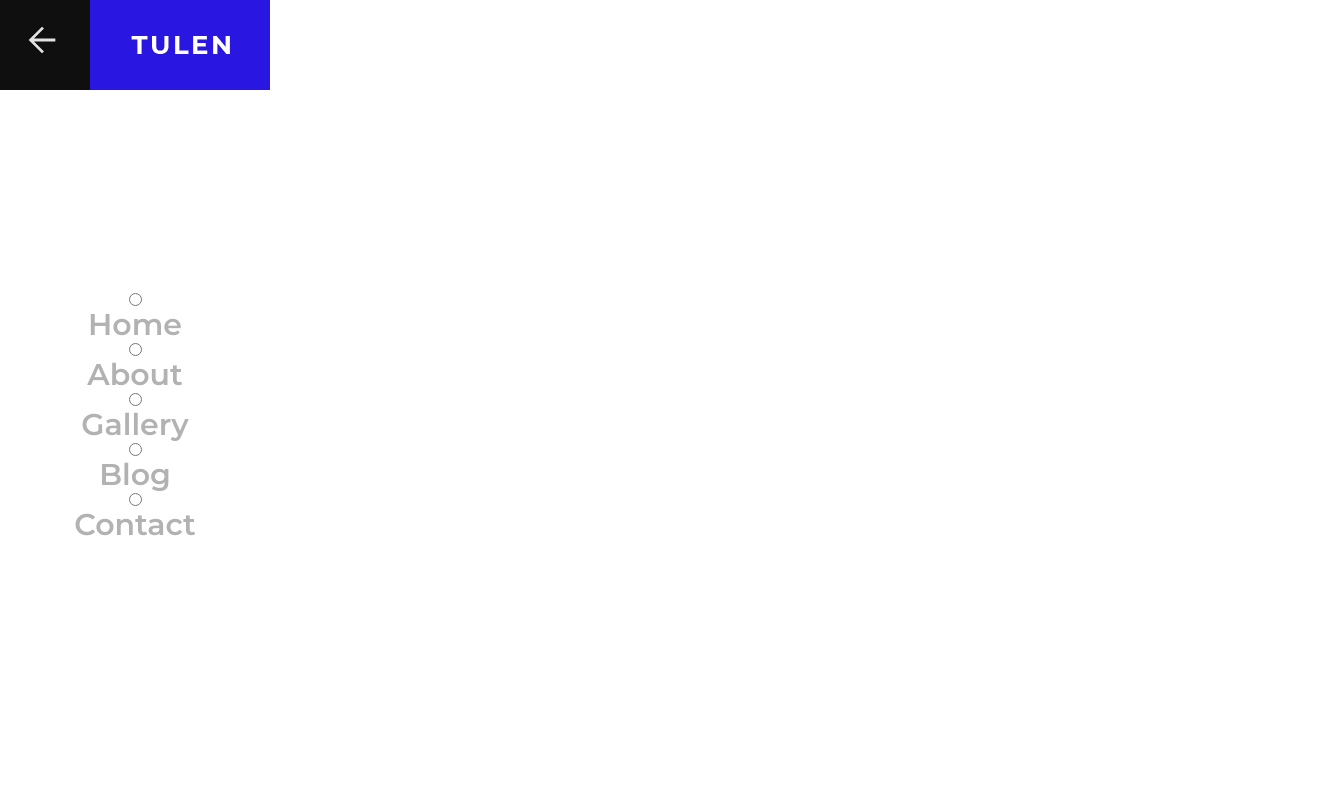
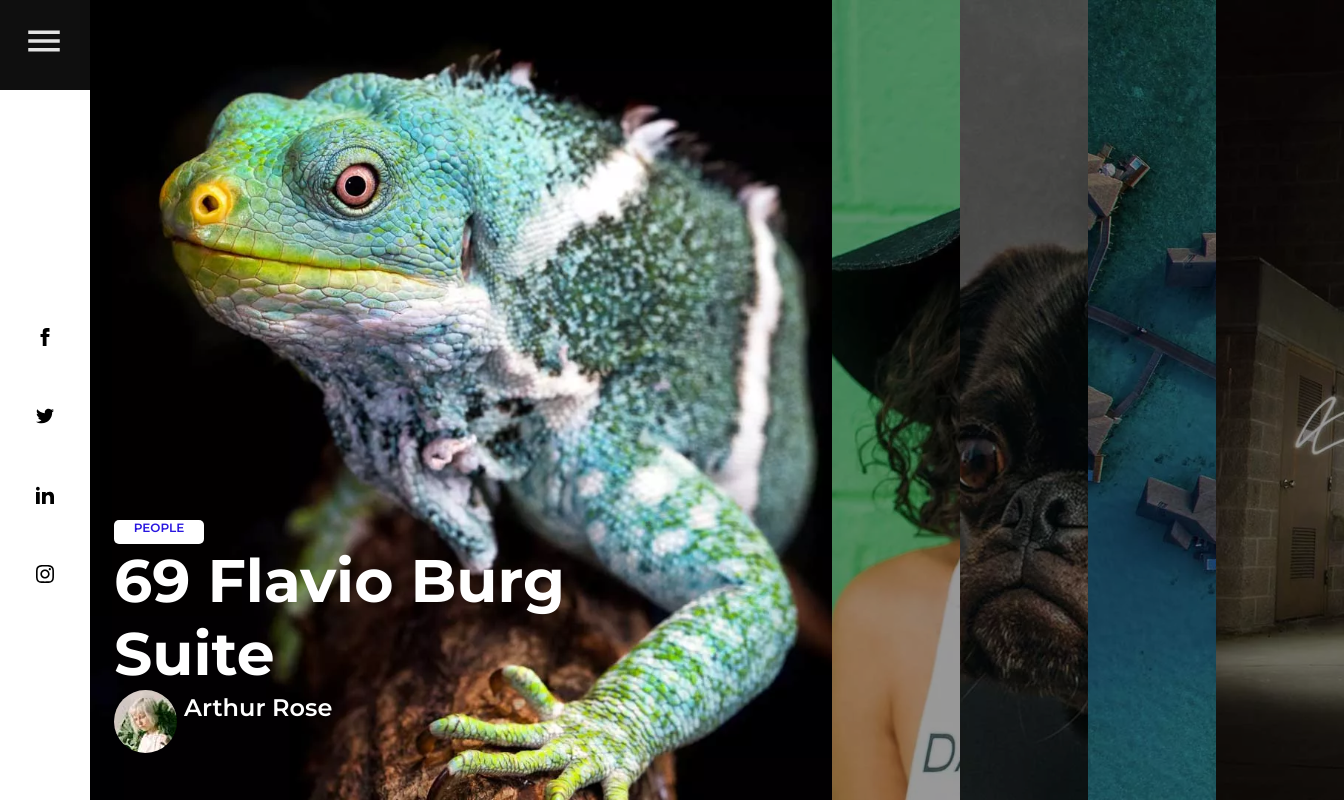
Before and after one commit to FatFrog01/Tulen-Photography, a plain HTML site: page index.html in a window 1280 px wide. Shown: the whole page, 1344 px wide, since content can reach past the window. Drawn offline with nearby package versions, Linux system fonts and the light colour scheme.

Commit message:
Add files via upload

```diff
--- a/Style.css
+++ b/Style.css
@@ -4,8 +4,139 @@
     padding: 0;
 }
 
+/* Pag 1 */
+
+.padding-img{
+    margin-top: 50px;
+    color: #212529;
+}
+
+#zoom_imgs{
+    width: 100%;
+    height: 100vh;
+    display: flex;
+    position: absolute;
+    left: 5%;
+}
+
+.imgs{
+    background-position: 20% center;
+    background-color: rgba(0, 0, 0, 0.4);
+    background-repeat: no-repeat;
+    background-size: cover;
+    background-blend-mode: multiply;
+    flex-grow: 1;
+    transition: 0.5s;
+}
+
+.imgs:hover{
+    flex-grow: 6;
+    transition: 0.5s;
+    background-color: rgba(0, 0, 0, 0);
+}
+
+.imgs:hover ~ #img1{
+    flex-grow: 1;
+    transition: 0.5s;
+    background-color: rgba(0, 0, 0, 0.4 );
+}
+
+#img1{
+    background-image: url(5.jpg);
+    flex-grow: 6;
+    order: -1;
+    align-content: end;
+    background-color: rgba(0, 0, 0, 0);
+}
+
+#img2{
+    background-image: url(1.jpg);
+    align-content: end;
+}
+
+#img3{
+    background-image: url(2.jpg);
+    align-content: end;
+}
+
+#img4{
+    background-image: url(3.jpg);
+    align-content: end;
+}
+
+#img5{
+    background-image: url(4.jpg);
+    align-content: end;
+}
+
+.montserrat {
+    font-family: "Montserrat", sans-serif;
+    font-optical-sizing: auto;
+    font-weight: normal;
+    font-style: normal;
+}
+
+.bottom_element{
+    width: 40%;
+    height: 25vb;
+    position: absolute;
+    top: 65%;
+    display: none;
+}
+
+.people{
+    display: flex;
+    background-color: white;
+    color: #2916e0;
+    font-size: 12px;
+    font-weight: 600;
+    width: 90px;
+    justify-content: center;
+    border-radius: 5px;
+    height: 3vh;
+    margin-left: 50px;
+}
+
+.flavio{
+    font-size: 60px;
+    font-weight: 700;
+    color: #fff;
+    margin-left: 50px;
+}
+
+.foto_perfil{
+    border-radius: 50px;
+    margin-left: 50px;
+}
+
+.arthur{
+    display: flex;
+    font-weight: 600;
+    color: #fff;
+    font-size: 24px;
+}
+
+.rose{
+    padding-top: 3px;
+    padding-left: 7px;
+}
+
+.imgs:hover .bottom_element{
+    display: block;
+}
+
+#description{
+    display: block;
+}
+
+.imgs:hover ~ #img1 #description{
+    display: none;
+}
+
+/* Barra Lateral */
+
 #task_bar{
-    background-color: aquamarine;
+    background-color: white;
     height: 100vh;
     width: 90px;
     position: fixed;
@@ -13,8 +144,8 @@
 
 #options{
     background-color: #0f0f0f;
-    height: 9.5%;
-    width: 100%;
+    height: 90px;
+    width: 90px;
 }
 
 #img_option{
@@ -34,11 +165,29 @@
     width: 18px;
 }
 
+#pages_social_media{
+    position: absolute;
+    top:80%;
+    left: 18%;
+    display: flex;
+    flex-direction: row;
+    justify-content: space-between;
+    height: 20px;
+    width: 180px;
+}
+
 #box_option{
     opacity: 0;
     height: 90px;
     width: 90px;
     border: none;
+    z-index: 99;
+    position: absolute;
+}
+
+#box_option:checked+#pags{
+    visibility: visible;
+    transition: 0.5s;
 }
 
 #pags{
@@ -47,7 +196,8 @@
     height: 100%;
     width: 270px;
     background-color: rgb(255, 255, 255);
-    z-index: 99;
+    z-index: 90;
+    visibility: hidden;
 }
 
 #back{
@@ -96,6 +246,8 @@
     font-family:  "Montserrat", sans-serif;
     font-weight: 600;
     color: #B2B2B2;
+    padding-top: 18px;
+    padding-bottom: 18px;
 }
 
 #home:hover{
@@ -123,6 +275,29 @@
     transition: 0.3s;
 }
 
-.check:checked+ #home{
+#home{
     color: #2916E0;
 }
+
+.copyright_text{
+    position: absolute;
+    top: 85%;
+    left: 14%;
+    text-align: center;
+    font-size: 19px;
+    color: #636363;
+}
+
+.ti-heart{
+    color: #e21010;
+    font-size: 16px;
+}
+
+#colorib{
+    text-decoration: none;
+    color: #B2B2B2;
+}
+
+#colorib:hover {
+    color: #2916E0;
+}
--- a/index.html
+++ b/index.html
@@ -7,9 +7,140 @@
 <link rel="preconnect" href="https://fonts.gstatic.com" crossorigin>
 <link href="https://fonts.googleapis.com/css2?family=Montserrat:ital,wght@0,100..900;1,100..900&display=swap" rel="stylesheet">
     <link rel="stylesheet" href="Style.css">
+    <link rel="stylesheet" href="themify-icons/themify-icons.css">
     <title>Tulen | Photography</title>
 </head>
 <body>
+
+    <div id="zoom_imgs">
+
+       <div class="imgs" id="img2">
+
+            <div class="bottom_element">
+
+                <div class="montserrat people">
+
+                 PEOPLE
+
+                </div>
+
+                <div class="montserrat flavio">
+                    69 Flavio Burg Suite
+                </div>
+
+                <div class="montserrat arthur">
+                    <img src="author.jpg" class="foto_perfil">
+                    <div class="rose">
+                      Arthur Rose
+                    </div>
+                </div>
+
+            </div>
+
+        </div>
+
+       <div class="imgs" id="img3">
+
+        <div class="bottom_element">
+
+            <div class="montserrat people">
+
+             PEOPLE
+
+            </div>
+
+            <div class="montserrat flavio">
+                69 Flavio Burg Suite
+            </div>
+
+            <div class="montserrat arthur">
+                <img src="author.jpg" class="foto_perfil">
+                <div class="rose">
+                  Arthur Rose
+                </div>
+            </div>
+
+        </div>
+
+       </div>
+
+       <div class="imgs" id="img4">
+
+        <div class="bottom_element">
+
+            <div class="montserrat people">
+
+             PEOPLE
+
+            </div>
+
+            <div class="montserrat flavio">
+                69 Flavio Burg Suite
+            </div>
+
+            <div class="montserrat arthur">
+                <img src="author.jpg" class="foto_perfil">
+                <div class="rose">
+                  Arthur Rose
+                </div>
+            </div>
+
+        </div>
+
+       </div>
+
+       <div class="imgs" id="img5">
+
+        <div class="bottom_element">
+
+            <div class="montserrat people">
+
+             PEOPLE
+
+            </div>
+
+            <div class="montserrat flavio">
+                69 Flavio Burg Suite
+            </div>
+
+            <div class="montserrat arthur">
+                <img src="author.jpg" class="foto_perfil">
+                <div class="rose">
+                  Arthur Rose
+                </div>
+            </div>
+
+        </div>
+
+       </div>
+
+       <div class="imgs" id="img1">
+
+        <div class="bottom_element" id="description">
+
+            <div class="montserrat people">
+
+             PEOPLE
+
+            </div>
+
+            <div class="montserrat flavio">
+                69 Flavio Burg Suite
+            </div>
+
+            <div class="montserrat arthur">
+                <img src="author.jpg" class="foto_perfil">
+                <div class="rose">
+                  Arthur Rose
+                </div>
+            </div>
+
+        </div>
+
+       </div>
+
+    </div>
+
 
     <div id="task_bar">
         <div id="options">
@@ -18,21 +149,35 @@
             <div id="pags">
                 <div id="back"><img src="arrow_back_42dp_E3E3E3_FILL0_wght400_GRAD0_opsz40.svg" alt="" id="img_back"></div>
                 <div id="tulen"><a href="#" id="tulen_att"></a><img src="logo.png.webp" alt=""></div>
+
                 <div id="name_pages">
-                    <input type="radio" id="checkhome" class="check" name="name_pages">
-                    <a href="" class="text_pages" id="home">Home</a>
-                    <input type="radio" id="checkabout" class="check" name="name_pages">
-                    <a href="" class="text_pages" id="about">About</a>
-                    <input type="radio" id="checkgallery" class="check" name="name_pages">
-                    <a href="" class="text_pages" id="gallery">Gallery</a>
-                    <input type="radio" id="checkblog" class="check" name="name_pages">
-                    <a href="" class="text_pages" id="blog">Blog</a>
-                    <input type="radio" id="checkcontact" class="check" name="name_pages">
-                    <a href="" class="text_pages" id="contact">Contact</a>
+
+                    <a href="Index.html" class="text_pages" id="home">Home</a>
+
+                    <a href="About.html" class="text_pages" id="about">About</a>
+
+                    <a href="Gallery.html" class="text_pages" id="gallery">Gallery</a>
+
+                    <a href="Blog.html" class="text_pages" id="blog">Blog</a>
+
+                    <a href="Contact.html" class="text_pages" id="contact">Contact</a>
+
                 </div>
+
+                <div id="pages_social_media">
+                    <img src="iconmonstr-facebook-1.svg" alt="">
+                    <img src="iconmonstr-twitter-1.svg" alt="">
+                    <img src="iconmonstr-linkedin-1.svg" alt="">
+                    <img src="iconmonstr-instagram-11.svg" alt="">
+                </div>
+
+                <p class="copyright_text">
+                    Copyright ©2025 All rights <br> reserved | This template is <br> made with <i class="ti-heart"></i> by <a href="https://colorlib.com" id="colorib">Colorlib</a>
+                </p>
+
             </div>
         </div>
-        <div id="social_media">
+        <div  id="social_media">
             <img src="iconmonstr-facebook-1.svg" alt="">
             <img src="iconmonstr-twitter-1.svg" alt="">
             <img src="iconmonstr-linkedin-1.svg" alt="">
```
